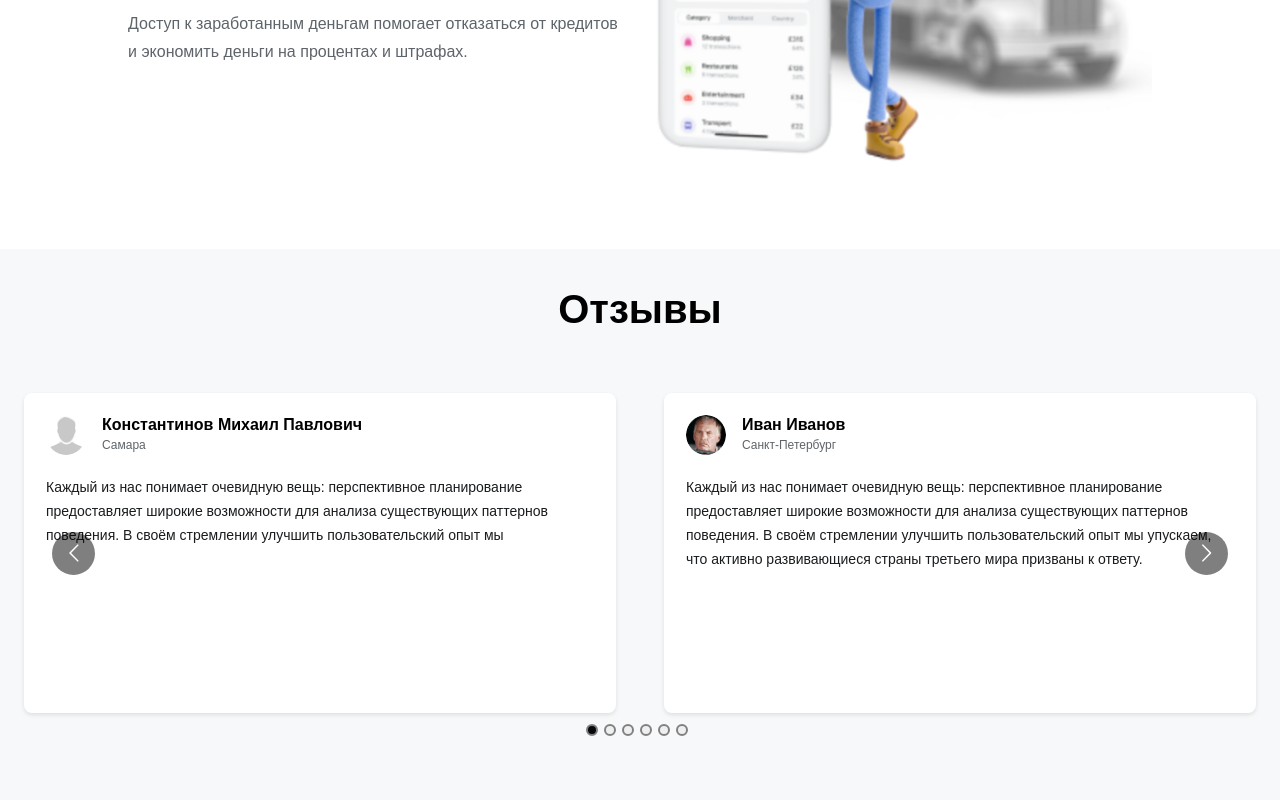
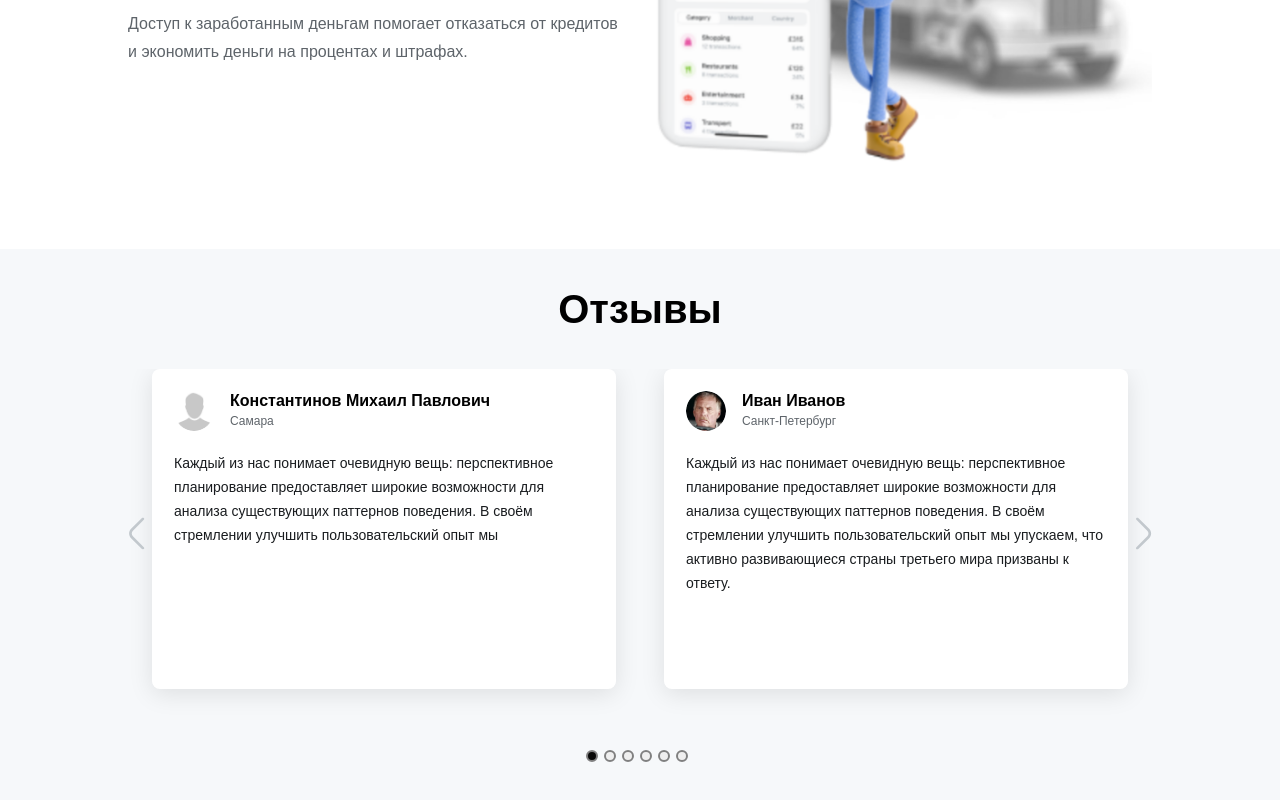
Before and after one commit to Pavl0ffN94/test-internet_lab, a React (Vite) app: page / in a window 1280 px wide. Shown: the part 1445-2245 px from the top of the page. Built offline with nearby package versions, Linux system fonts and the light colour scheme; a web font is replaced by a local one.

Commit message:
add slider by figma

```diff
--- /dev/null
+++ b/src/assets/ArrowLeft.tsx
@@ -0,0 +1,21 @@
+type ArrowProps = {
+  color: string;
+  onClick: () => void;
+};
+
+export const ArrowLeft = ({color, onClick}: ArrowProps) => {
+  return (
+    <svg
+      onClick={onClick}
+      width='32'
+      height='32'
+      viewBox='0 0 32 32'
+      xmlns='http://www.w3.org/2000/svg'
+      style={{cursor: 'pointer'}}>
+      <path
+        d='M23.8387 2.27597C24.0816 2.0245 24.216 1.6877 24.2129 1.3381C24.2099 0.988509 24.0697 0.654093 23.8225 0.406882C23.5753 0.159671 23.2408 0.0194457 22.8912 0.0164078C22.5417 0.0133699 22.2049 0.147762 21.9534 0.39064L11.0574 11.2866C9.80757 12.5368 9.10547 14.2322 9.10547 16C9.10547 17.7677 9.80757 19.4631 11.0574 20.7133L21.9534 31.6093C22.2049 31.8522 22.5417 31.9866 22.8912 31.9835C23.2408 31.9805 23.5753 31.8403 23.8225 31.5931C24.0697 31.3459 24.2099 31.0114 24.2129 30.6618C24.216 30.3122 24.0816 29.9754 23.8387 29.724L12.9427 18.828C12.1928 18.0779 11.7716 17.0606 11.7716 16C11.7716 14.9393 12.1928 13.9221 12.9427 13.172L23.8387 2.27597Z'
+        fill={color}
+      />
+    </svg>
+  );
+};
--- /dev/null
+++ b/src/assets/ArrowRight.tsx
@@ -0,0 +1,19 @@
+type ArrowProps = {
+  color: string;
+  onClick: () => void;
+};
+export const ArrowRight = ({color, onClick}: ArrowProps) => {
+  return (
+    <svg
+      onClick={onClick}
+      width='32'
+      height='32'
+      viewBox='0 0 32 32'
+      xmlns='http://www.w3.org/2000/svg'>
+      <path
+        d='M8.39143 29.724C8.26408 29.847 8.1625 29.9941 8.09262 30.1568C8.02275 30.3194 7.98596 30.4944 7.98443 30.6714C7.98289 30.8485 8.01662 31.024 8.08366 31.1879C8.1507 31.3518 8.24971 31.5006 8.3749 31.6258C8.50009 31.751 8.64896 31.85 8.81282 31.9171C8.97668 31.9841 9.15226 32.0178 9.32929 32.0163C9.50633 32.0148 9.68129 31.978 9.84397 31.9081C10.0066 31.8382 10.1538 31.7367 10.2768 31.6093L21.1728 20.7133C22.4209 19.4623 23.1219 17.7672 23.1219 16C23.1219 14.2328 22.4209 12.5377 21.1728 11.2866L10.2768 0.39064C10.0253 0.147762 9.68849 0.0133699 9.33889 0.0164078C8.9893 0.0194457 8.65488 0.159671 8.40767 0.406882C8.16046 0.654093 8.02023 0.988509 8.01719 1.3381C8.01416 1.6877 8.14855 2.0245 8.39143 2.27597L19.2874 13.172C20.0373 13.9221 20.4586 14.9393 20.4586 16C20.4586 17.0606 20.0373 18.0779 19.2874 18.828L8.39143 29.724Z'
+        fill={color}
+      />
+    </svg>
+  );
+};
--- a/src/components/slider/index.tsx
+++ b/src/components/slider/index.tsx
@@ -1,12 +1,15 @@
+import React, {useState} from 'react';
 import Carousel from 'react-multi-carousel';
 import 'react-multi-carousel/lib/styles.css';
 import style from './style.module.css';
 import {feedbackData} from '../../mock';
 import {SliderCard} from '../sliderCard';
+import {ArrowLeft} from '../../assets/ArrowLeft';
+import {ArrowRight} from '../../assets/ArrowRight';
 
 const responsive = {
   desktop: {
-    breakpoint: {max: 3000, min: 1024},
+    breakpoint: {max: 3000, min: 1070},
     items: 3,
     partialVisibilityGutter: 40,
   },
@@ -16,17 +19,51 @@ const responsive = {
     partialVisibilityGutter: 30,
   },
   tablet: {
-    breakpoint: {max: 1024, min: 581},
+    breakpoint: {max: 1070, min: 581},
     items: 2,
     partialVisibilityGutter: 30,
   },
 };
 
-export const CustomSlider = () => (
-  <div className={style.container}>
+export const CustomSlider = () => {
+  const [activeArrow, setActiveArrow] = useState<null | 'left' | 'right'>(null);
+
+  const handleLeftClick = () => {
+    setActiveArrow('left');
+  };
+
+  const handleRightClick = () => {
+    setActiveArrow('right');
+  };
+
+  const handleClickOutside = (event: React.MouseEvent<HTMLDivElement, MouseEvent>) => {
+    if ((event.target as Element).closest('.carouselArrow')) {
+      return;
+    }
+    setActiveArrow(null);
+  };
+
+  return (
+    <div className={style.container} onClick={handleClickOutside}>
       <Carousel
         additionalTransfrom={0}
         autoPlaySpeed={3000}
+        customLeftArrow={
+          <div className={`${style.carouselArrow} ${style.left}`}>
+            <ArrowLeft
+              color={activeArrow === 'left' ? '#2A6CEA' : '#C2C8CD'}
+              onClick={handleLeftClick}
+            />
+          </div>
+        }
+        customRightArrow={
+          <div className={`${style.carouselArrow} ${style.right}`}>
+            <ArrowRight
+              color={activeArrow === 'right' ? '#2A6CEA' : '#C2C8CD'}
+              onClick={handleRightClick}
+            />
+          </div>
+        }
         centerMode={false}
         className={style.carousel}
         draggable
@@ -59,3 +96,4 @@ export const CustomSlider = () => (
       </Carousel>
     </div>
   );
+};
--- a/src/components/slider/style.module.css
+++ b/src/components/slider/style.module.css
@@ -2,6 +2,18 @@
 .carousel {
   margin-bottom: 85px;
   position: relative;
+  cursor: pointer;
+  max-width: 80%;
+  margin: 0 auto;
+
+  @media (max-width: 1190px){
+    max-width: 90%;
+  }
+
+  @media (max-width: 769px){
+    max-width: 100%;
+  }
+
   .react-multi-carousel-item {
     display: flex;
     justify-content: center;
@@ -15,52 +27,29 @@
 }
 
 .carouselItem {
-  padding: 24px;
+  padding: 0 24px 24px;
+  margin-bottom: 50px;
+  @media (max-width: 375px){
+  margin-bottom: 40px;
+  }
 }
 
-.imageWrapper {
-  user-select: none;
-  -webkit-user-drag: none;
-  pointer-events: none;
-
-  border: 2px solid #ccc;
-  border-radius: 10px;
-  overflow: hidden;
-  padding: 5px;
-  background: white;
-  display: flex;
-  justify-content: center;
-  align-items: center;
-  width: 100%;
-  height: 542px;
-
-  @media (max-width: 768px) {
-    height: 334px;
+.carouselArrow {
+  position: absolute;
+  top: 42%;
+  transform: translateY(-50%);
+  z-index: 10;
+  cursor: pointer;
+  @media (max-width: 769px){
+    display: none;
   }
 
-  @media (max-width: 556px) {
-    height: 450px;
-  }
+}
 
-  img {
-    pointer-events: none;
-    display: block;
-    max-width: auto;
-    max-height: 100%;
-    object-fit: cover;
-  }
+.carouselArrow.left {
+  left: -8px;
 }
-.rightArrow{
-  position: absolute;
-  right: 7px;
-  top: 7%;
-  transform: translateY(-50%);
-  z-index: 10;
+
+.carouselArrow.right {
+  right: -8px;
 }
-.leftArrow{
-  position: absolute;
-  right: 70px;
-  top: 7%;
-  transform: translateY(-50%);
-  z-index: 10;
-}
--- a/src/components/sliderCard/style.module.css
+++ b/src/components/sliderCard/style.module.css
@@ -1,7 +1,7 @@
 .wrapper {
     background-color: white;
     border-radius: 8px;
-    box-shadow: 0 2px 4px rgba(0, 0, 0, 0.1);
+    box-shadow: 0px 5px 24px 0px #0000001A;
     padding: 22px;
     height: 320px;
     @media (max-width: 677px){
--- a/src/container/feedback/style.module.css
+++ b/src/container/feedback/style.module.css
@@ -3,7 +3,11 @@
     display: flex;
     flex-direction: column;
     justify-content: center;
-    margin-bottom: 100px;
+    margin-bottom: 56px;
+    padding-bottom: 45px;
+    @media(max-width:768px){
+        padding-bottom: 33px;
+    }
 }
 
 .title{
```
Also changed, not shown: src/assets/Logo.tsx (+2 -5 lines). Lines whose indentation alone changed are shown as unchanged.
